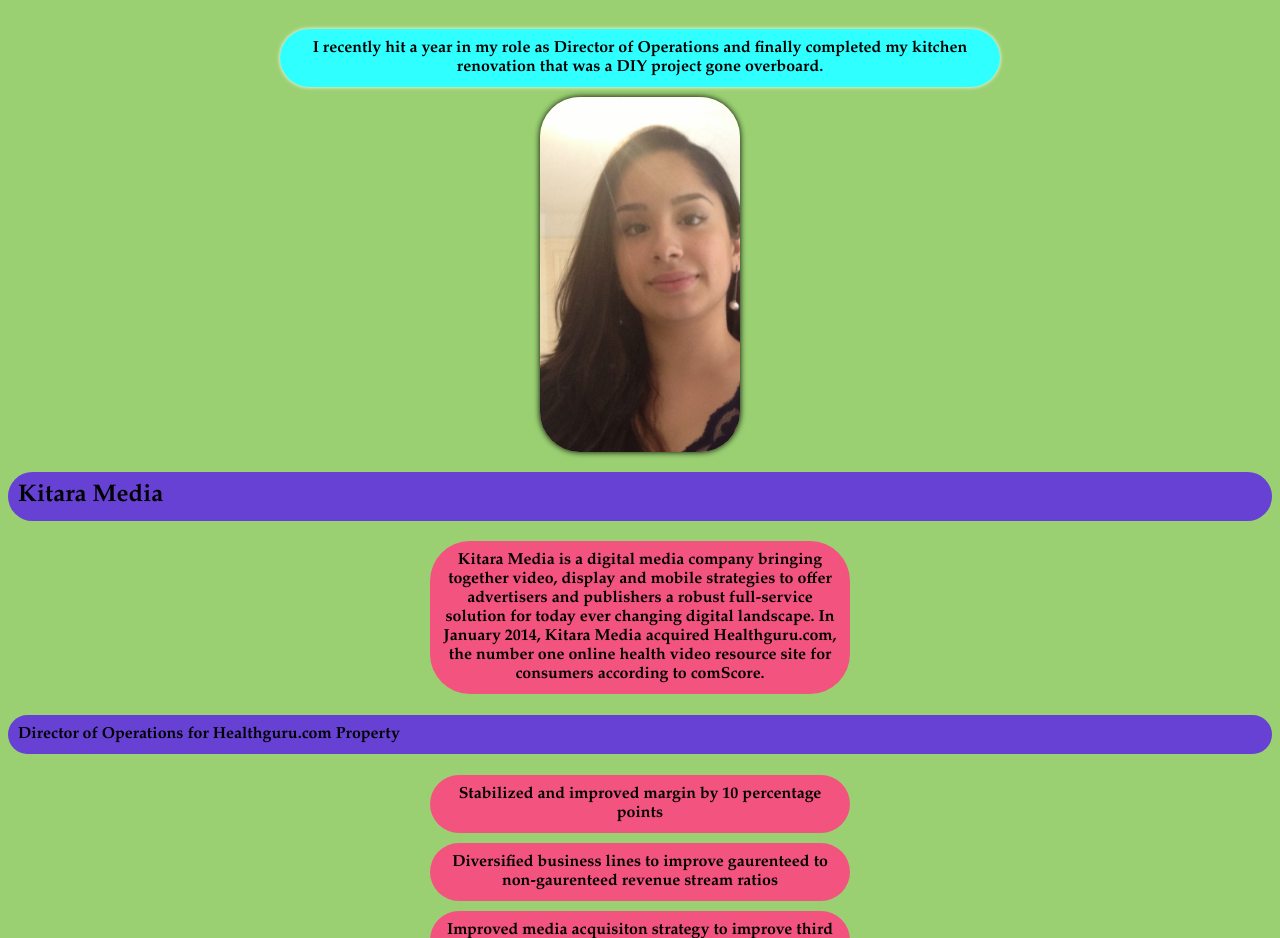
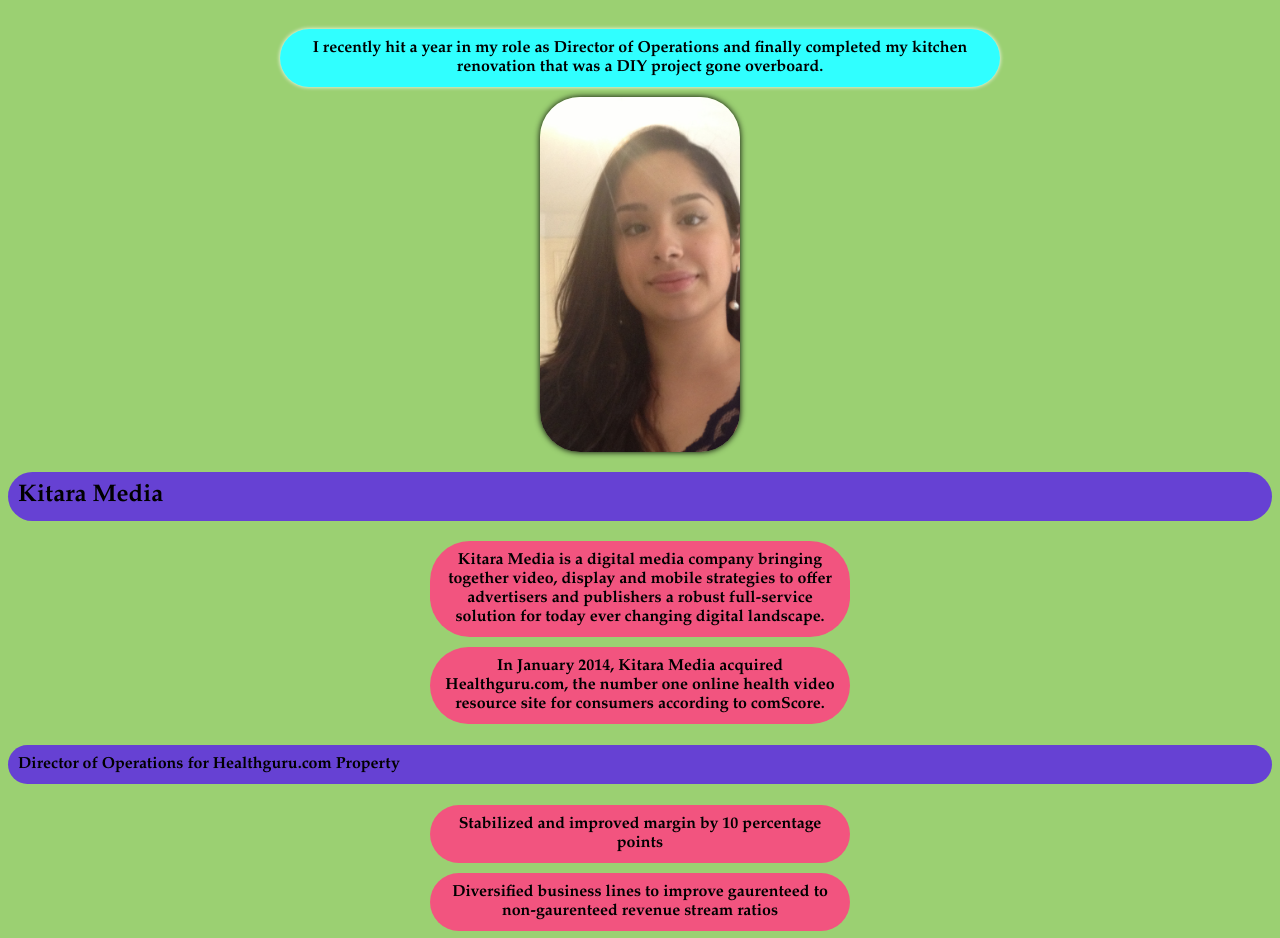
Before and after one commit to lianamedinarios/lianamedinarios.github.io, a plain HTML site: page week1/index.html in a window 1280 px wide. Shown: the part 162-1100 px from the top of the page. Drawn offline with Linux system fonts and the light colour scheme.

Commit message:
SecondCorrectionUpload

```diff
--- a/week1/index.html
+++ b/week1/index.html
@@ -21,7 +21,9 @@
 	<div id="KitaraMedia">
 	<h2>Kitara Media</h2>
 
-	<p>Kitara Media is a digital media company bringing together video, display and mobile strategies to offer advertisers and publishers a robust full-service solution for today ever changing digital landscape. In January 2014, Kitara Media acquired Healthguru.com, the number one online health video resource site for consumers according to comScore.</p>
+	<p>Kitara Media is a digital media company bringing together video, display and mobile strategies to offer advertisers and publishers a robust full-service solution for today ever changing digital landscape.</p>
+
+	<p>In January 2014, Kitara Media acquired Healthguru.com, the number one online health video resource site for consumers according to comScore.</p>
 
 	<h4>Director of Operations for Healthguru.com Property</h4>
 
```
Also changed, not shown: week1/about.html (+1 -1 lines).
